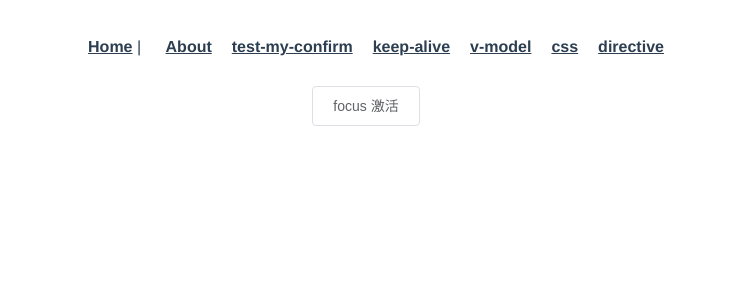
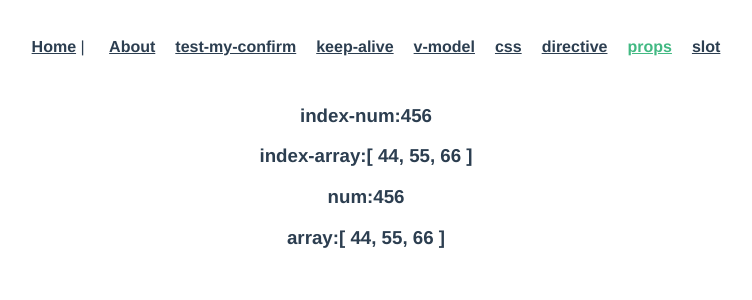
Before and after one commit to ChrisZhangHe/Vue-test, a Vue app: page /#/props in a window 1280 px wide. Shown: the top 300 px of the page, without its empty margins (274-1026 px from the left). Built offline with nearby package versions, Linux system fonts and the light colour scheme.

Commit message:
添加slot、props

```diff
--- a/src/App.vue
+++ b/src/App.vue
@@ -29,21 +29,18 @@
         class="link"
         to="/directive"
       >directive</router-link>
+      <router-link
+        class="link"
+        to="/props"
+      >props</router-link>
+       <router-link
+        class="link"
+        to="/slot"
+      >slot</router-link>
     </div>
     <!-- <keep-alive> -->
     <router-view :key="$route.path" />
     <!-- </keep-alive> -->
-
-    <el-popover
-      ref="popover"
-      placement="right"
-      title="标题"
-      width="200"
-      trigger="focus"
-      content="这是一段内容,这是一段内容,这是一段内容,这是一段内容。"
-    >
-    </el-popover>
-    <el-button v-popover:popover>focus 激活</el-button>
   </div>
 </template>
 <script>
@@ -51,8 +48,7 @@ export default {
   data() {
     return {};
   },
-  methods: {
-  }
+  methods: {}
 };
 </script>
 <style lang="scss">
--- a/src/router.js
+++ b/src/router.js
@@ -73,6 +73,16 @@ export default new Router({
       path: "/directive",
       name: "directive",
       component: () => import("./views/test/directive")
+    },
+    {
+      path: "/props",
+      name: "props",
+      component: () => import("./views/test/props")
+    },
+    {
+      path: "/slot",
+      name: "slot",
+      component: () => import("./views/test/slot/index")
     }
   ]
 });
--- /dev/null
+++ b/src/views/test/props/index.vue
@@ -0,0 +1,30 @@
+<template>
+  <div>
+    <!-- <index-props v-bind="propObj"></index-props> -->
+    <h3>index-num:{{propObj.num}}</h3>
+    <h3>index-array:{{propObj.array}}</h3>
+    <!-- <index-props
+      v-bind:num="propObj.num"
+      v-bind:array="propObj.array"
+      v-on:update:num="propObj.num=$event"
+      v-on:update:array="propObj.array=$event"
+    ></index-props> -->
+    <index-props v-bind.sync="propObj"></index-props>
+  </div>
+</template>
+<script>
+export default {
+  name: "PropsIndex",
+  components: {
+    indexProps: () => import("./props.vue")
+  },
+  data() {
+    return {
+      propObj: {
+        num: 123,
+        array: [1, 2, 3]
+      }
+    };
+  }
+};
+</script>
--- /dev/null
+++ b/src/views/test/props/props.vue
@@ -0,0 +1,31 @@
+<template>
+  <div>
+    <h3>num:{{num}}</h3>
+    <h3>array:{{array}}</h3>
+  </div>
+</template>
+<script>
+export default {
+  name: "props",
+  props: {
+    num: {
+      type: Number,
+      default: 1
+    },
+    array: {
+      type: Array,
+      default() {
+        return [11, 22];
+      }
+    }
+  },
+  created() {
+    setTimeout(() => {
+      //   this.num = 456;
+      //   this.array=[44,55]
+      this.$emit("update:num", 456);
+      this.$emit("update:array", [44, 55, 66]);
+    }, 3000);
+  }
+};
+</script>
--- /dev/null
+++ b/src/views/test/slot/index.vue
@@ -0,0 +1,25 @@
+<template>
+  <div>
+    <my-slot>
+      slot-content
+      <template v-slot="value2">
+        <div>
+          default:{{value2.default}}
+        </div>
+      </template>
+      <template v-slot:yellow="value1">
+        <div style="color:red">
+          yellow:{{value1.value}}
+        </div>
+      </template>
+    </my-slot>
+  </div>
+</template>
+<script>
+export default {
+  name: "SlotIndex",
+  components: {
+    mySlot: () => import("./slot")
+  }
+};
+</script>
--- /dev/null
+++ b/src/views/test/slot/slot.vue
@@ -0,0 +1,22 @@
+<template>
+  <div>
+    <h3>a</h3>
+    <slot v-bind:default="red"></slot>
+    <h3>b</h3>
+    <slot
+      name="yellow"
+      v-bind:value="yellow"
+    ></slot>
+  </div>
+</template>
+<script>
+export default {
+  name: "Slot",
+  data() {
+    return {
+      yellow: 'yellowVal',
+      red:'redVal'
+    };
+  }
+};
+</script>
```
